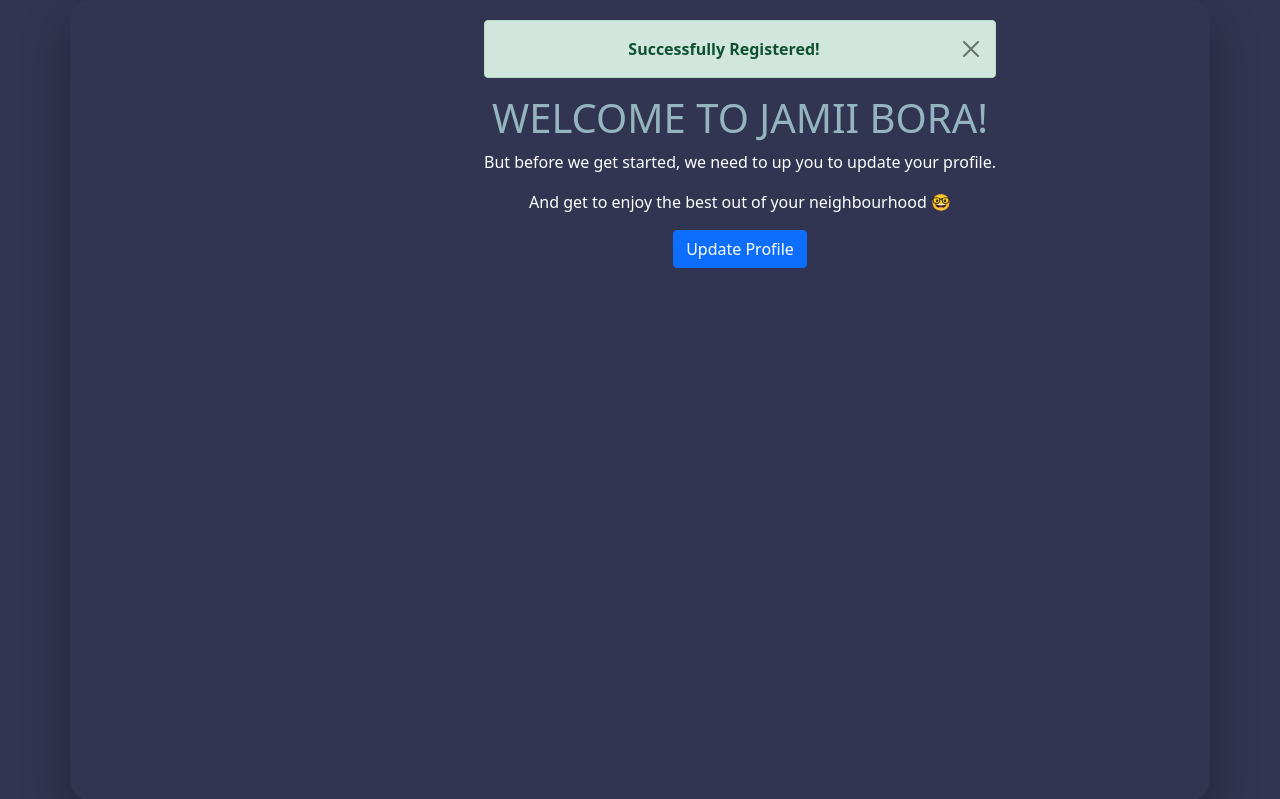
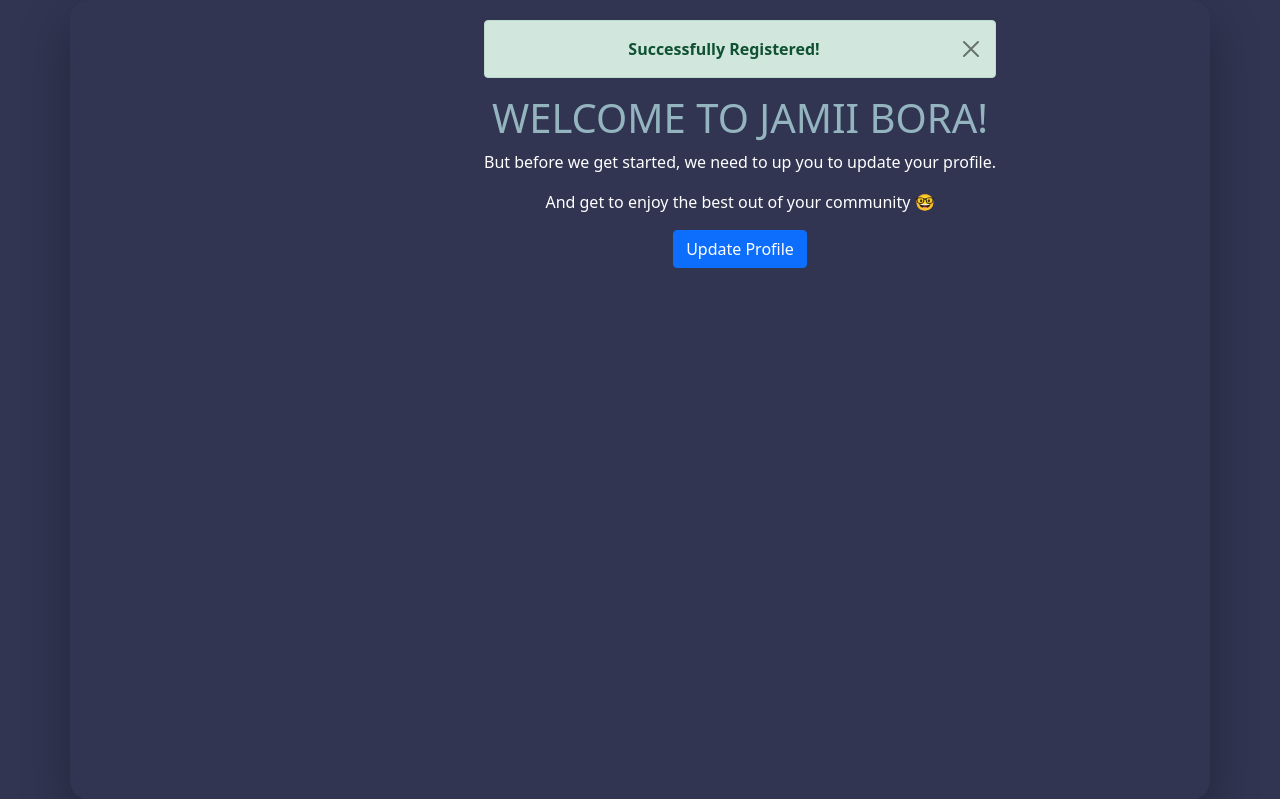
Before and after one commit to r00t254/jamii-bora-1, a Django app: template nyumba/templates/django_registration/registration_complete.html in a window 1280 px wide. Run offline with Django 4.2, Linux system fonts and the light colour scheme; the template is opened without the code that fills it, so the values that code supplies are empty; some libraries are stand-ins or nearby versions.

Commit message:
Update changes

```diff
--- a/nyumba/templates/django_registration/registration_complete.html
+++ b/nyumba/templates/django_registration/registration_complete.html
@@ -9,7 +9,7 @@
                 <div class="text-center">
                     <h1>WELCOME TO JAMII BORA!</h1>
                     <p>But before we get started, we need to up you to update your profile.</p>
-                    <p>And get to enjoy the best out of your neighbourhood 🤓 </p>
+                    <p>And get to enjoy the best out of your community 🤓 </p>
                     <a href="{% url 'update_profile'%}"><button type="button" class="btn btn-primary" >Update Profile</button></a>
                 </div>
 
```
